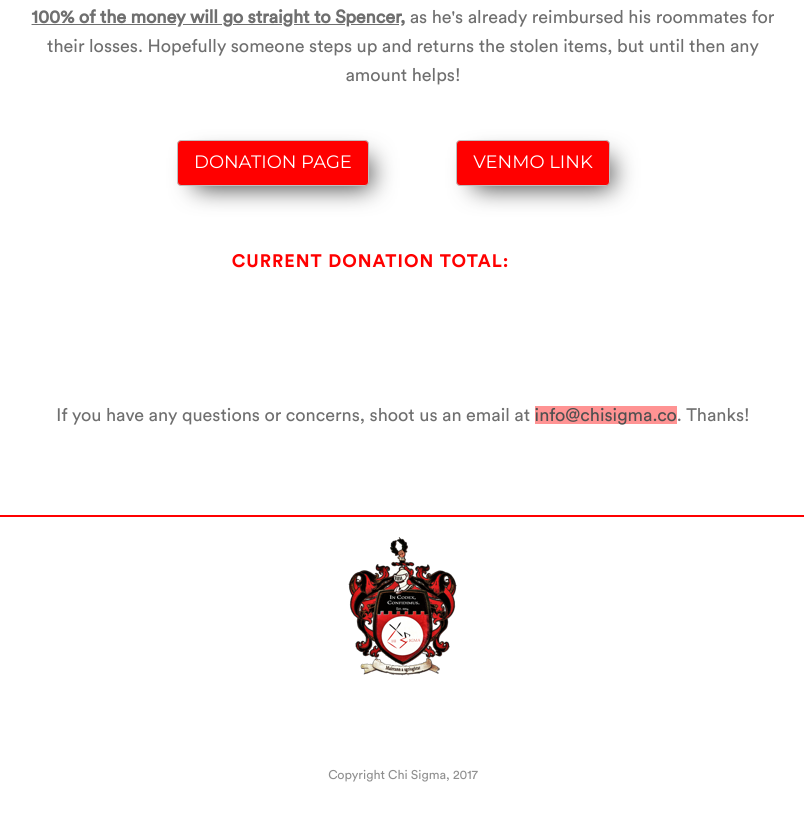
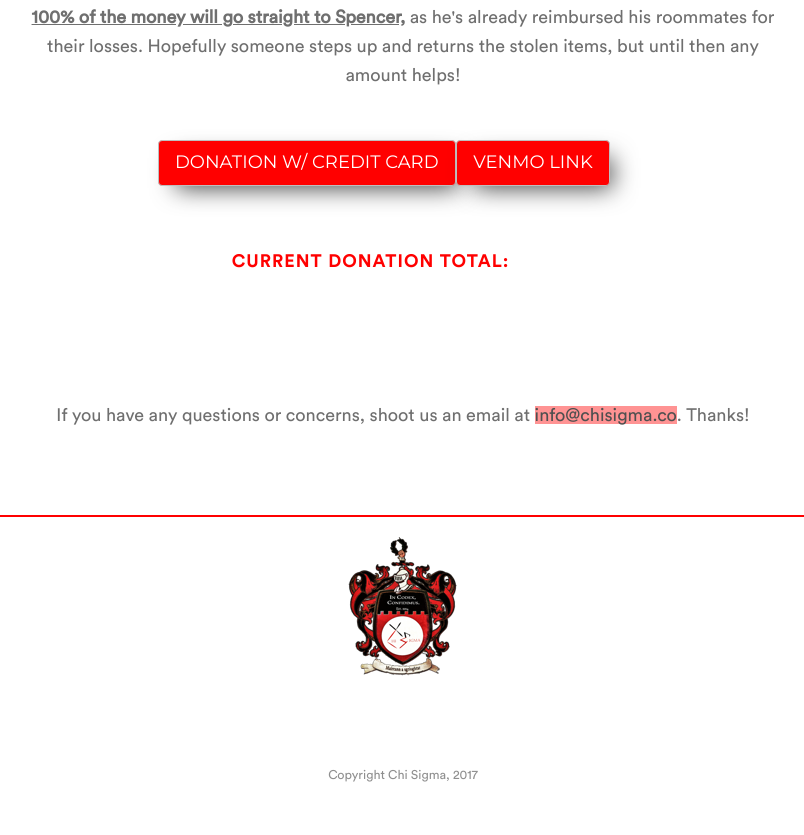
Before and after one commit to ChiSigma/donations-page-spencer, a plain HTML site: page index.html in a window 1280 px wide. Shown: the part 1225-2060 px from the top of the page, without its empty margins (237-1041 px from the left). Drawn offline with Linux system fonts and the light colour scheme.

Commit message:
Updated Square button text

```diff
--- a/index.html
+++ b/index.html
@@ -85,7 +85,7 @@
 
                 <div class="row">
                     <div class="col-lg-4 col-lg-offset-2">
-                        <a href="https://store.chisigma.co/" target="_blank" class="btn btn-default btn-lg">Donation Page</a>
+                        <a href="https://store.chisigma.co/" target="_blank" class="btn btn-default btn-lg">Donation w/ Credit Card</a>
                     </div>
                     <div class="col-lg-4">
                         <a href="https://venmo.com/?txn=pay&audience=private&recipients=Chi-Sigma&note=Donation%20to%20Spencer's%20Fund" target="_blank" class="btn btn-default btn-lg">Venmo Link</a>
```
